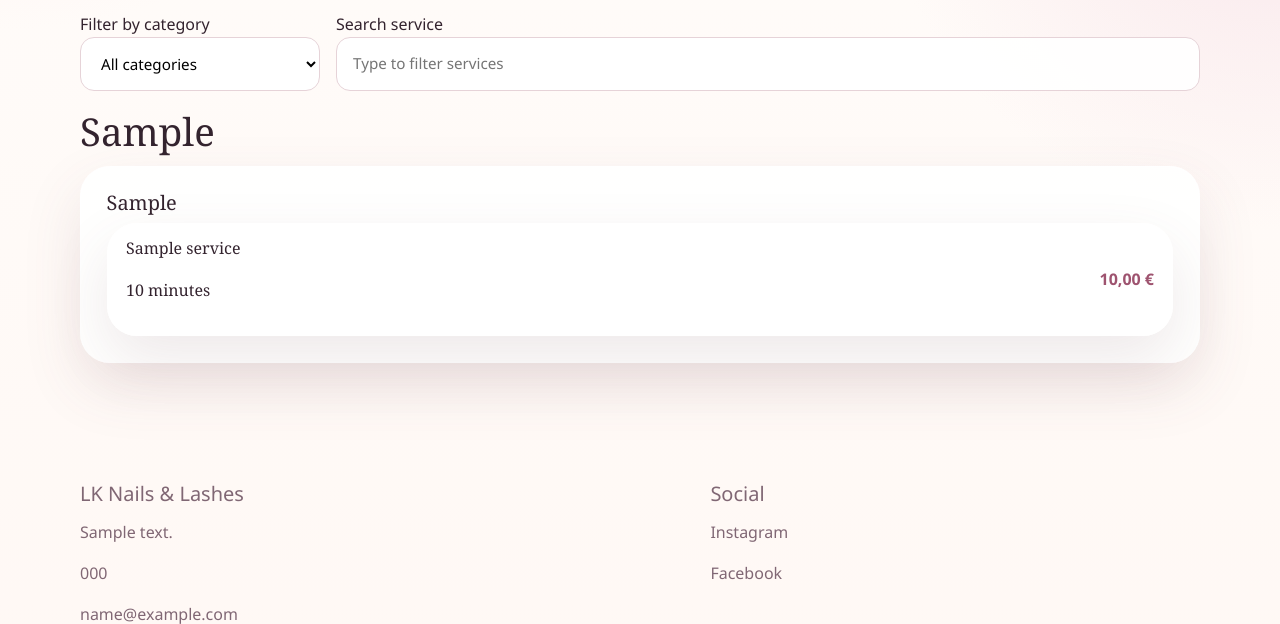
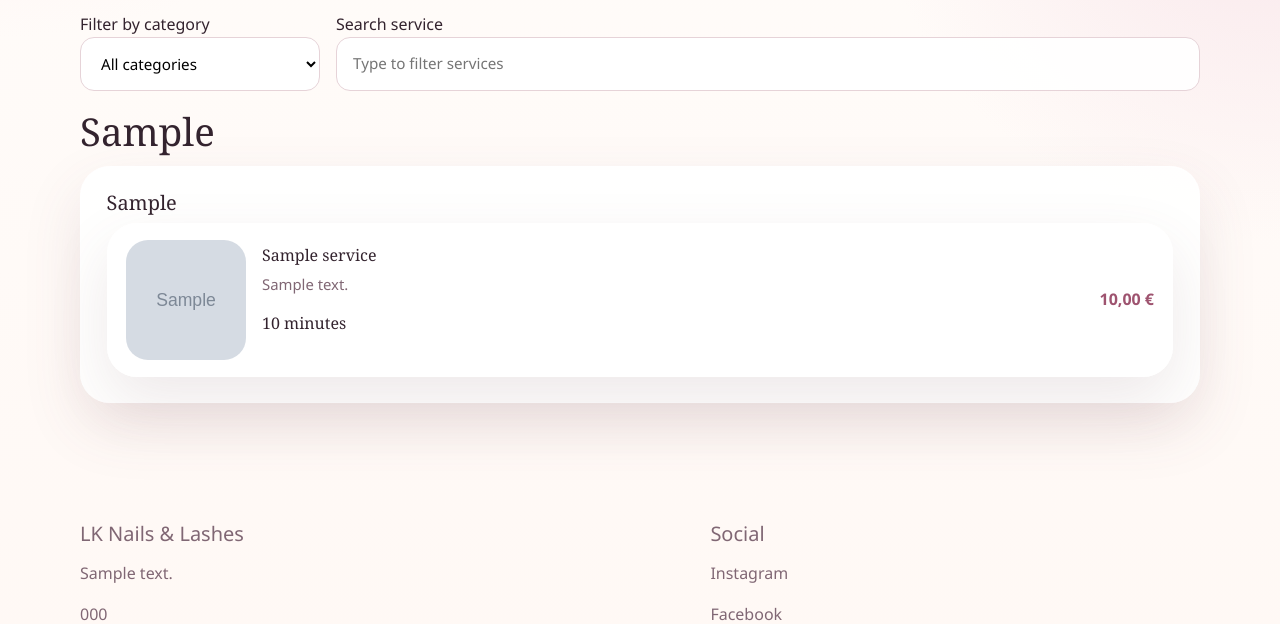
Before and after one commit to garstini/lknails, a Django app: page /en/services/ in a window 1280 px wide. Shown: the part 467-1091 px from the top of the page. Run offline with Django 5.2, Linux system fonts and the light colour scheme; tables that the repository leaves empty hold one stand-in row (values such as "Sample post"); grey boxes marked "Sample" are stand-in pictures; one stand-in notice (Sample message) is shown.

Commit message:
Improve service cards with descriptions and visuals

```diff
--- a/services/models.py
+++ b/services/models.py
@@ -56,6 +56,16 @@ class Service(models.Model):
         }
         return tones.get(self.category, "tone-neutral")
 
+    @property
+    def short_description(self):
+        if self.description:
+            return self.description
+        if self.category == "Wimpern":
+            return f"{self.subcategory} treatment focused on a soft, defined lash finish with salon comfort."
+        if self.category == "Nägel":
+            return f"{self.subcategory} nail service designed for polished detail, shape and long-lasting wear."
+        return "A premium salon treatment tailored for comfort, beauty and a polished result."
+
     def __str__(self):
         return self.name
 
--- a/static/css/site.css
+++ b/static/css/site.css
@@ -189,6 +189,31 @@ h3 { font-size: 1.25rem; margin-bottom: 0.55rem; }
   padding: 1.35rem;
   background: linear-gradient(180deg, rgba(255,255,255,0.95), rgba(250,239,235,0.92));
 }
+.service-card-image,
+.menu-service-image {
+  width: 100%;
+  object-fit: cover;
+  display: block;
+  border-radius: 22px;
+}
+.service-card-image {
+  aspect-ratio: 4 / 3;
+  margin-bottom: 1rem;
+}
+.service-card-image-placeholder,
+.menu-service-image-placeholder {
+  display: grid;
+  place-items: center;
+  color: white;
+  font: 700 1rem/1.2 "Avenir Next", "Segoe UI", sans-serif;
+  letter-spacing: 0.08em;
+  text-transform: uppercase;
+}
+.service-description {
+  color: var(--muted);
+  margin: 0.55rem 0 0.75rem;
+  font: 500 0.93rem/1.5 "Avenir Next", "Segoe UI", sans-serif;
+}
 .metric { font-size: 2rem; font-weight: 700; color: var(--accent-deep); margin: 0; }
 .service-meta, .service-stats, .summary-note, .site-footer, .field-error { color: var(--muted); }
 .service-card-footer {
@@ -235,6 +260,21 @@ h3 { font-size: 1.25rem; margin-bottom: 0.55rem; }
   padding: 1rem 0; border-bottom: 1px solid var(--line);
 }
 .service-row:last-child { border-bottom: 0; }
+.menu-service-card {
+  display: grid;
+  grid-template-columns: 120px 1fr auto;
+  gap: 1rem;
+  align-items: center;
+}
+.menu-service-visual {
+  width: 120px;
+}
+.menu-service-image {
+  aspect-ratio: 1 / 1;
+}
+.menu-service-copy h4 {
+  margin-bottom: 0.35rem;
+}
 .table-like {
   padding: 0 1.15rem;
   background: rgba(255,255,255,0.5);
@@ -355,6 +395,9 @@ h3 { font-size: 1.25rem; margin-bottom: 0.55rem; }
   display: grid;
   gap: 0.18rem;
 }
+.service-pick-copy .service-description {
+  margin: 0;
+}
 .service-pick-action {
   padding: 0.55rem 0.8rem;
   border-radius: 999px;
@@ -362,6 +405,8 @@ h3 { font-size: 1.25rem; margin-bottom: 0.55rem; }
   border: 1px solid var(--line);
   color: var(--accent-deep);
   white-space: nowrap;
+  font: 700 0.82rem/1.1 "Avenir Next", "Segoe UI", sans-serif;
+  cursor: pointer;
 }
 .service-pick-card.is-selected .service-pick-action {
   background: linear-gradient(135deg, var(--accent-deep), var(--accent));
@@ -455,6 +500,12 @@ select,
   .service-pick-card {
     grid-template-columns: 1fr;
   }
+  .menu-service-card {
+    grid-template-columns: 1fr;
+  }
+  .menu-service-visual {
+    width: 100%;
+  }
   .cart-row {
     flex-direction: column;
   }
--- a/templates/services/gallery.html
+++ b/templates/services/gallery.html
@@ -34,6 +34,7 @@
           <div class="gallery-copy">
             <p class="service-meta">{{ service.category }} / {{ service.subcategory }}</p>
             <h3>{{ service.name }}</h3>
+            <p class="service-description">{{ service.short_description }}</p>
             <p>{{ service.duration_minutes }} {% trans "minutes" %} • {{ service.current_price|euro }}</p>
           </div>
         </article>
--- a/templates/services/service_list.html
+++ b/templates/services/service_list.html
@@ -32,9 +32,19 @@
             <h3>{{ subcategory }}</h3>
             <div class="table-like">
               {% for service in items %}
-                <article class="service-row menu-service-row" data-service-name="{{ service.name|lower }}" data-category-name="{{ category|lower }}" data-subcategory-name="{{ subcategory|lower }}">
-                  <div>
+                <article class="service-row menu-service-row menu-service-card" data-service-name="{{ service.name|lower }}" data-category-name="{{ category|lower }}" data-subcategory-name="{{ subcategory|lower }}">
+                  <div class="menu-service-visual">
+                    {% if service.primary_image and service.primary_image.image %}
+                      <img class="menu-service-image" src="{{ service.primary_image.image.url }}" alt="{{ service.primary_image.alt_text|default:service.name }}">
+                    {% else %}
+                      <div class="menu-service-image menu-service-image-placeholder {{ service.gallery_tone }}">
+                        <span>{{ category }}</span>
+                      </div>
+                    {% endif %}
+                  </div>
+                  <div class="menu-service-copy">
                     <h4>{{ service.name }}</h4>
+                    <p class="service-description">{{ service.short_description }}</p>
                     <p>{{ service.duration_minutes }} {% trans "minutes" %}</p>
                   </div>
                   <div class="service-row-price">
```
Also changed, not shown: templates/bookings/booking_form.html (+23 -2 lines), templates/partials/service_card.html (+8 -0 lines).
